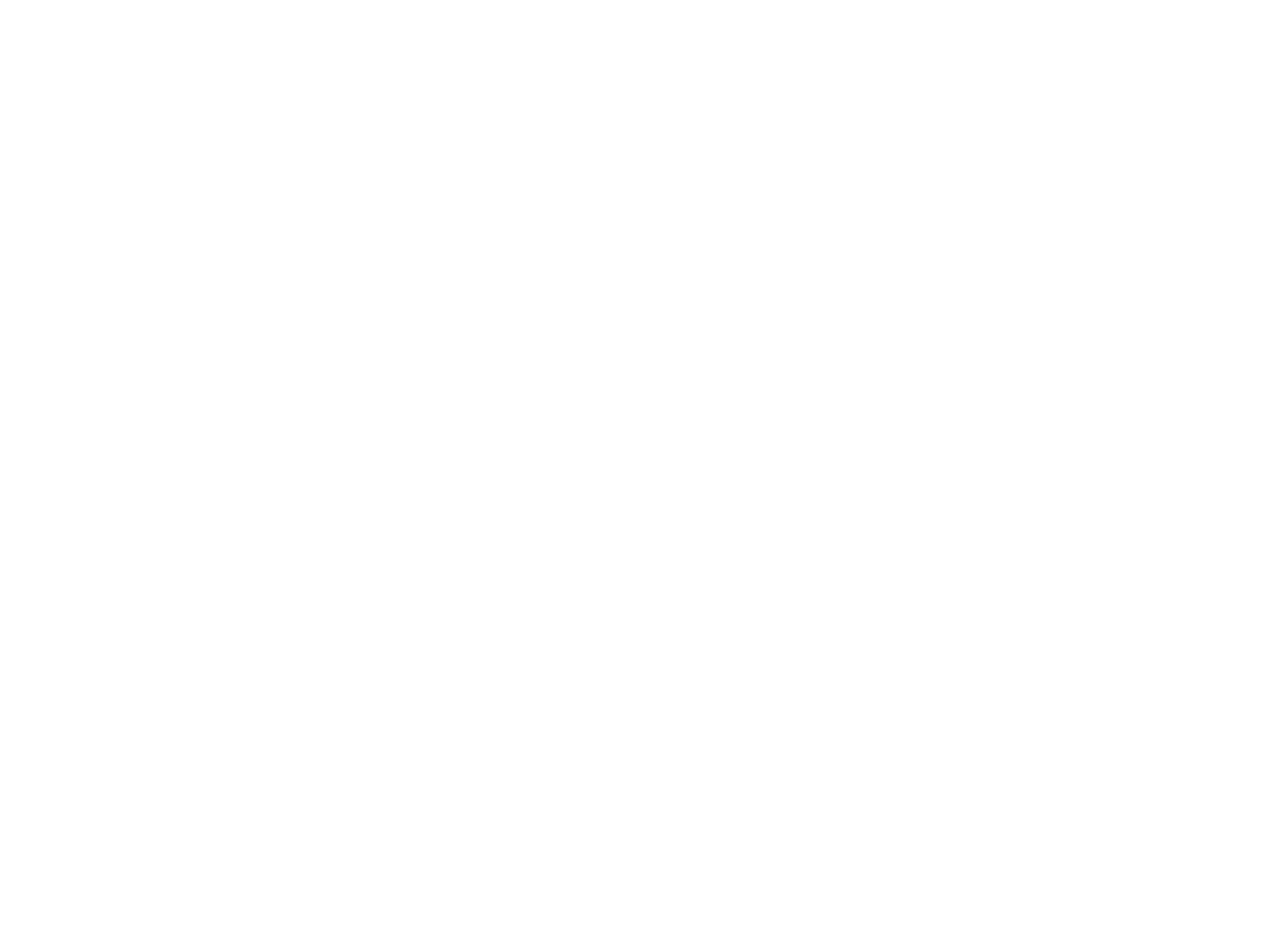
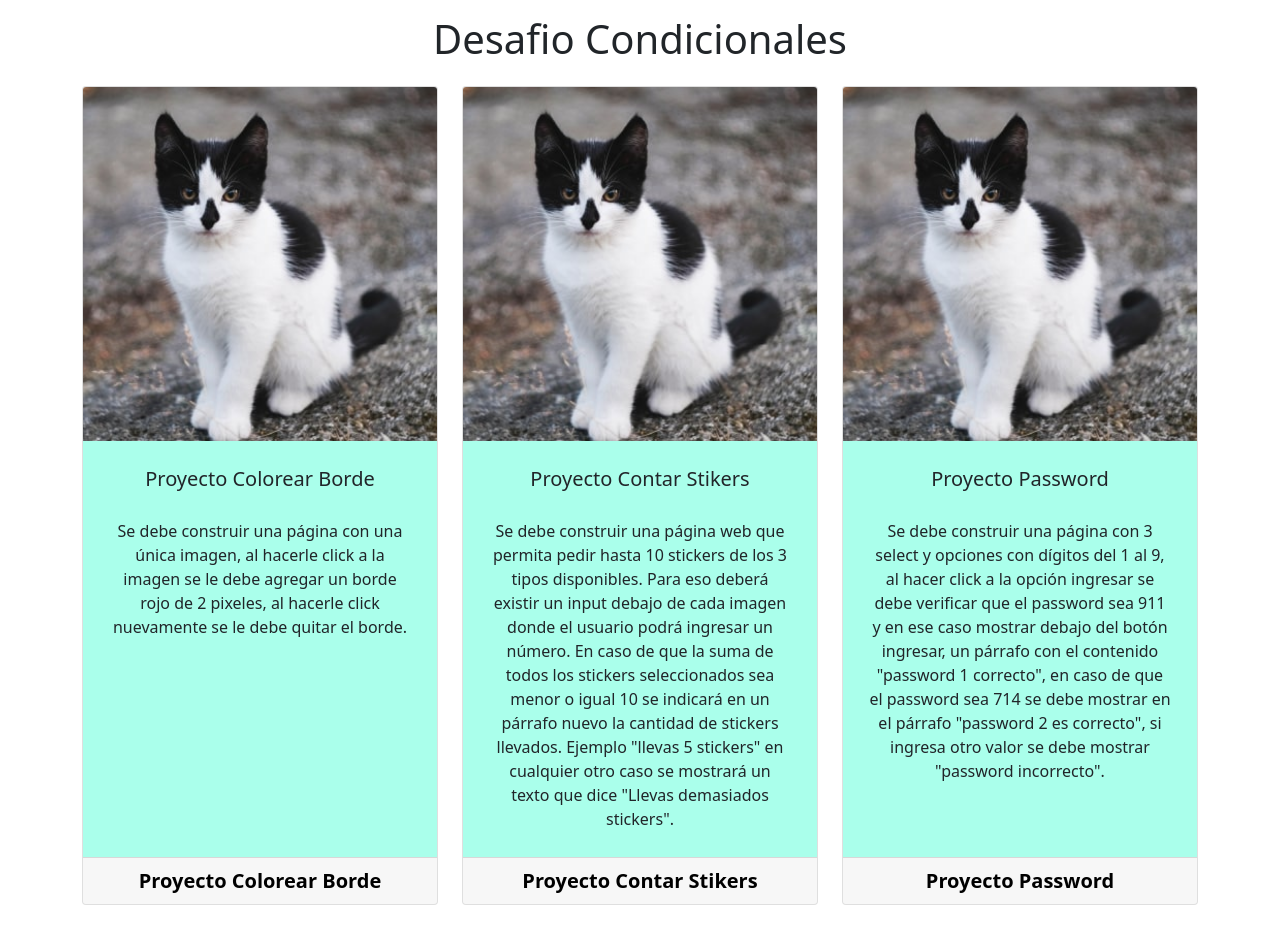
Before and after one commit to AlejandroPerezGarcia/condicionales, a plain HTML site: page index.html in a window 1280 px wide. Before the commit the page ends 800 px from the top, so only its background shows below. Drawn offline with nearby package versions, Linux system fonts and the light colour scheme.

Commit message:
construcion index.html

```diff
--- a/asset/css/stylees.css
+++ b/asset/css/stylees.css
@@ -3,3 +3,31 @@
   border: 0;
   box-sizing: border-box;
 }
+
+h1{
+    padding: 15px;
+}
+
+section{
+    padding-bottom: 30px;
+}
+
+.card-body{
+    background-color:rgba(127, 255, 225, 0.663);
+}
+
+.card-title{
+    padding: 10px;
+}
+
+.card-text{
+    padding: 10px;
+}
+
+.link{
+    text-decoration: none;
+    color: black;
+    font-size: 20px;
+    font-weight: bold;
+
+}
--- a/index.html
+++ b/index.html
@@ -0,0 +1,97 @@
+<!DOCTYPE html>
+<html lang="es">
+  <head>
+    <meta charset="UTF-8" />
+    <meta name="viewport" content="width=device-width, initial-scale=1.0" />
+    <title>condicionales</title>
+    <link rel="stylesheet" href="./asset/css/stylees.css" />
+    <link
+      href="https://cdn.jsdelivr.net/npm/bootstrap@5.0.2/dist/css/bootstrap.min.css"
+      rel="stylesheet"
+      integrity="sha384-EVSTQN3/azprG1Anm3QDgpJLIm9Nao0Yz1ztcQTwFspd3yD65VohhpuuCOmLASjC"
+      crossorigin="anonymous"
+    />
+    <script
+      src="https://cdn.jsdelivr.net/npm/bootstrap@5.0.2/dist/js/bootstrap.bundle.min.js"
+      integrity="sha384-MrcW6ZMFYlzcLA8Nl+NtUVF0sA7MsXsP1UyJoMp4YLEuNSfAP+JcXn/tWtIaxVXM"
+      crossorigin="anonymous"
+    ></script>
+  </head>
+  <body>
+    <section class="container text-center">
+      <h1>Desafio Condicionales</h1>
+      <div class="row row-cols-1 row-cols-md-3 g-4">
+        <div class="col">
+          <div class="card h-100">
+            <img
+              src="./asset/img/gato.jpg"
+              class="card-img-top"
+              alt="negro"
+            />
+            <div class="card-body">
+              <h5 class="card-title">Proyecto Colorear Borde</h5>
+              <p class="card-text">
+                Se debe construir una página con una única imagen, al hacerle
+                click a la imagen se le debe agregar un borde rojo de 2 pixeles,
+                al hacerle click nuevamente se le debe quitar el borde.
+              </p>
+            </div>
+            <div class="card-footer">
+             <a class="link" href="colorear.html" target="_blank">Proyecto Colorear Borde</a>
+            </div>
+          </div>
+        </div>
+        <div class="col">
+          <div class="card h-100">
+            <img
+              src="./asset/img/gato.jpg"
+              class="card-img-top"
+              alt="negro"
+            />
+            <div class="card-body">
+              <h5 class="card-title">Proyecto Contar Stikers</h5>
+              <p class="card-text">
+                Se debe construir una página web que permita pedir hasta 10
+                stickers de los 3 tipos disponibles. Para eso deberá existir un
+                input debajo de cada imagen donde el usuario podrá ingresar un
+                número. En caso de que la suma de todos los stickers
+                seleccionados sea menor o igual 10 se indicará en un párrafo
+                nuevo la cantidad de stickers llevados. Ejemplo "llevas 5
+                stickers" en cualquier otro caso se mostrará un texto que dice
+                "Llevas demasiados stickers".
+              </p>
+            </div>
+            <div class="card-footer">
+              <a class="link" href="stiker.html" target="_blank">Proyecto Contar Stikers</a>
+            </div>
+          </div>
+        </div>
+        <div class="col">
+          <div class="card h-100">
+            <img
+              src="./asset/img/gato.jpg"
+              class="card-img-top"
+              alt="negro"
+            />
+            <div class="card-body">
+              <h5 class="card-title">Proyecto Password</h5>
+              <p class="card-text">
+                Se debe construir una página con 3 select y opciones con dígitos
+                del 1 al 9, al hacer click a la opción ingresar se debe
+                verificar que el password sea 911 y en ese caso mostrar debajo
+                del botón ingresar, un párrafo con el contenido "password 1
+                correcto", en caso de que el password sea 714 se debe mostrar en
+                el párrafo "password 2 es correcto", si ingresa otro valor se
+                debe mostrar "password incorrecto".
+              </p>
+            </div>
+            <div class="card-footer">
+              <a class="link" href="password.html" target="_blank">Proyecto Password</a>
+          </div>
+        </div>
+      </div>
+    </section>
+
+    <script src="./asset/js/script.js"></script>
+  </body>
+</html>
```
Also changed, not shown: colorear.html (added, +11 -0 lines), password.html (added, +11 -0 lines), stiker.html (added, +11 -0 lines), asset/img/gato-negro.jpg (added), asset/img/gato.jpg (added).
